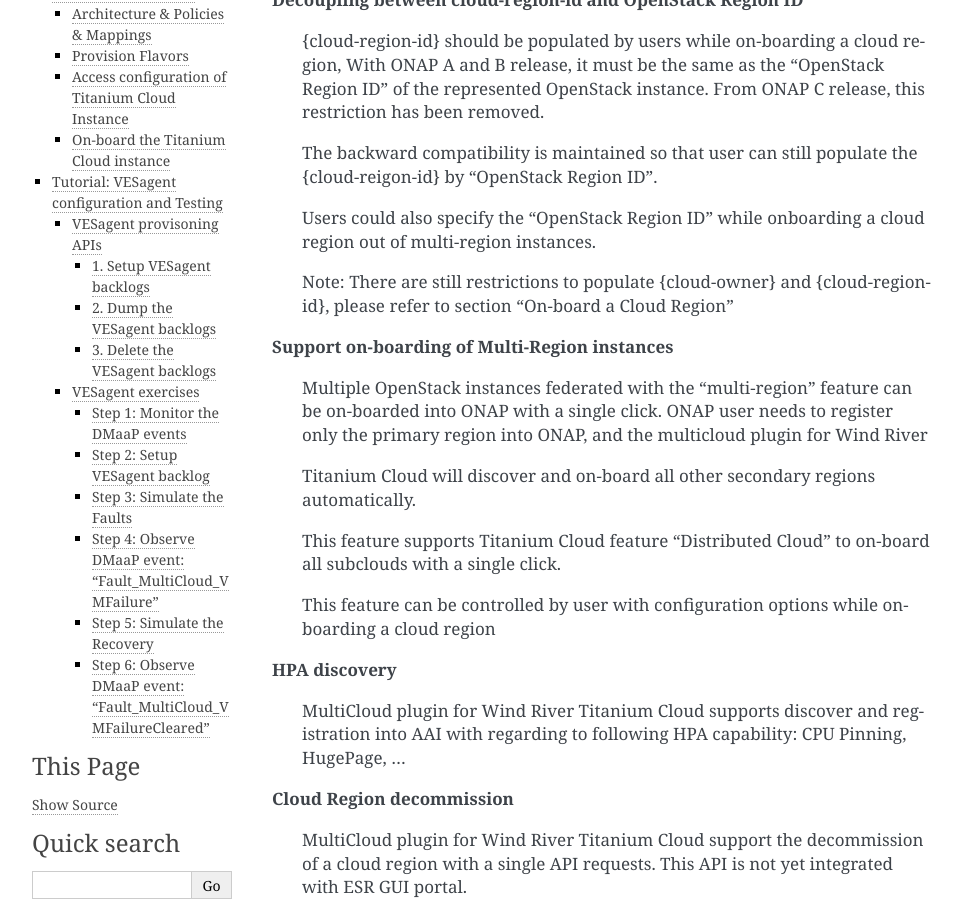
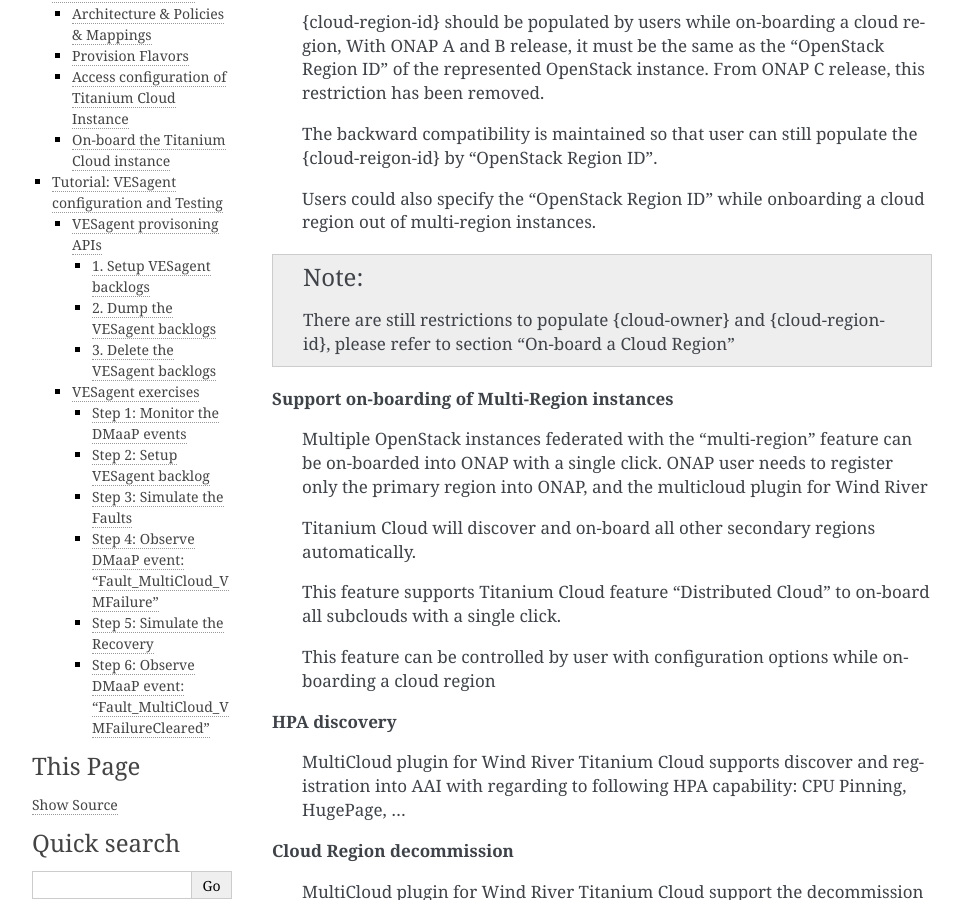
Before and after one commit to onap/multicloud-framework, a Sphinx documentation site: the page built from docs/multicloud-plugin-windriver/UserGuide-MultiCloud-WindRiver-TitaniumCloud.rst, in a window 1280 px wide and 900 px high, scrolled down 1078 px. Shown: the whole window, without its empty margins (148-1111 px from the left). Built offline with Sphinx 7.4.7, drawn with Linux system fonts in a browser that asks for light colours.

```diff
--- a/docs/multicloud-plugin-windriver/UserGuide-MultiCloud-WindRiver-TitaniumCloud.rst
+++ b/docs/multicloud-plugin-windriver/UserGuide-MultiCloud-WindRiver-TitaniumCloud.rst
@@ -29,11 +29,10 @@ Supported Features
     MultiCloud plugin for Wind River Titanium Cloud supports infra_workload APIs from Casablanca Release.
 
     These APIs enhances the workflow of Heat based VNF orchestration by:
-        offloading Heat template/parameter updating from SO to MultiCloud plugins
 
-        Enabling the "Centralized Representation of Cloud Regions"
-
-        Automate the heatbridge action by updating the AAI with deployed Heat stack resources
+     - offloading Heat template/parameter updating from SO to MultiCloud plugins
+     - Enabling the "Centralized Representation of Cloud Regions"
+     - Automate the heatbridge action by updating the AAI with deployed Heat stack resources
 
 **Support OOF**
 
@@ -56,8 +55,8 @@ Supported Features
     Users could also specify the "OpenStack Region ID" while onboarding a cloud region
     out of multi-region instances.
 
-    Note: There are still restrictions to populate {cloud-owner} and {cloud-region-id}, please
-    refer to section "On-board a Cloud Region"
+.. Note:: There are still restrictions to populate {cloud-owner} and
+          {cloud-region-id}, please refer to section "On-board a Cloud Region"
 
 **Support on-boarding of Multi-Region instances**
 
```
Also changed, not shown: docs/Release Notes.rst (+83 -41 lines).
